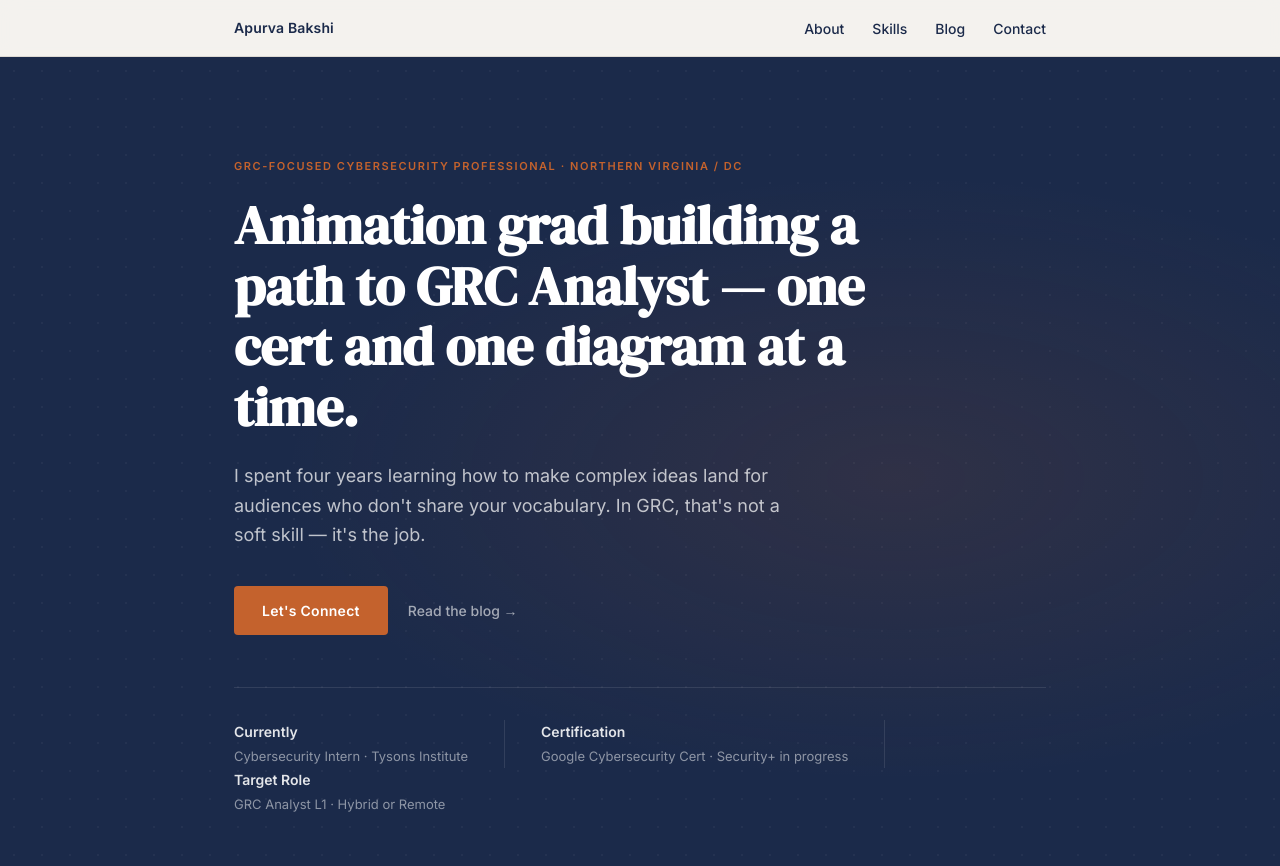
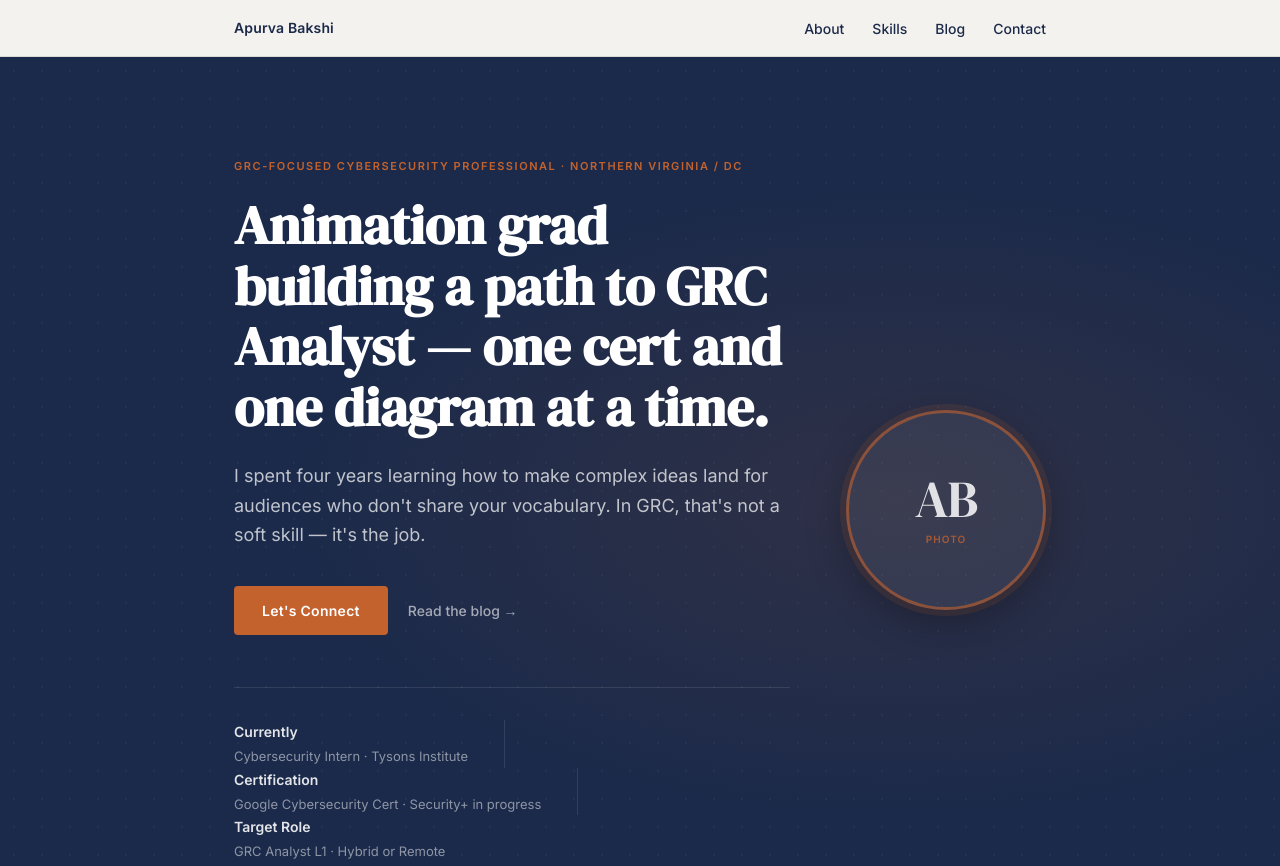
Before and after one commit to ApurvaCyberSec/portfolio, a plain HTML site: page index.html in a window 1280 px wide. Shown: the top 866 px of the page. Drawn offline with Linux system fonts and the light colour scheme.

Commit message:
add profile photo frame to hero; placeholder with real-photo swap instructions

```diff
--- a/index.html
+++ b/index.html
@@ -167,7 +167,65 @@
       padding: 100px 24px 84px;
       overflow: hidden;
     }
-    #hero .container { max-width: var(--max-w); margin: 0 auto; position: relative; }
+    #hero .container {
+      max-width: var(--max-w);
+      margin: 0 auto;
+      position: relative;
+      display: flex;
+      align-items: center;
+      gap: 56px;
+    }
+    .hero-content { flex: 1; min-width: 0; }
+
+    /* Photo frame */
+    .hero-photo-wrap {
+      flex-shrink: 0;
+      animation: fadeUp 0.7s 0.15s ease both;
+    }
+    .hero-photo {
+      width: 200px;
+      height: 200px;
+      border-radius: 50%;
+      border: 3px solid rgba(196,98,45,0.6);
+      box-shadow: 0 0 0 6px rgba(196,98,45,0.12), 0 12px 40px rgba(0,0,0,0.35);
+      object-fit: cover;
+      object-position: center top;
+      display: block;
+      transition: box-shadow 0.3s;
+    }
+    .hero-photo:hover {
+      box-shadow: 0 0 0 6px rgba(196,98,45,0.28), 0 16px 48px rgba(0,0,0,0.4);
+    }
+    /* Placeholder shown when no photo is present */
+    .hero-photo-placeholder {
+      width: 200px;
+      height: 200px;
+      border-radius: 50%;
+      border: 3px solid rgba(196,98,45,0.6);
+      box-shadow: 0 0 0 6px rgba(196,98,45,0.12), 0 12px 40px rgba(0,0,0,0.3);
+      background: rgba(255,255,255,0.06);
+      display: flex;
+      align-items: center;
+      justify-content: center;
+      flex-direction: column;
+      gap: 6px;
+    }
+    .hero-photo-initials {
+      font-family: var(--serif);
+      font-size: 52px;
+      color: rgba(255,255,255,0.85);
+      line-height: 1;
+      letter-spacing: -1px;
+    }
+    .hero-photo-hint {
+      font-size: 10px;
+      font-weight: 600;
+      letter-spacing: 0.1em;
+      text-transform: uppercase;
+      color: var(--amber);
+      opacity: 0.8;
+    }
+
     .hero-label {
       font-size: 11px;
       font-weight: 600;
@@ -548,6 +606,10 @@
     @media (max-width: 640px) {
       :root { --section-pad: 60px 20px; }
 
+      #hero .container { flex-direction: column-reverse; align-items: flex-start; gap: 32px; }
+      .hero-photo, .hero-photo-placeholder { width: 120px; height: 120px; }
+      .hero-photo-initials { font-size: 36px; }
+
       .nav-links {
         display: none;
         flex-direction: column;
@@ -598,6 +660,9 @@
   <!-- HERO -->
   <section id="hero">
     <div class="container">
+
+      <!-- ═══ TEXT COLUMN ═══ -->
+      <div class="hero-content">
         <p class="hero-label">GRC-Focused Cybersecurity Professional · Northern Virginia / DC</p>
         <h1 class="hero-tagline">Animation grad building a path to GRC Analyst — one cert and one diagram at a time.</h1>
         <p class="hero-bio">I spent four years learning how to make complex ideas land for audiences who don't share your vocabulary. In GRC, that's not a soft skill — it's the job.</p>
@@ -619,6 +684,24 @@
             GRC Analyst L1 · Hybrid or Remote
           </div>
         </div>
+      </div>
+
+      <!-- ═══ PHOTO COLUMN ═══ -->
+      <div class="hero-photo-wrap">
+        <!--
+          SWAP IN REAL PHOTO:
+          Replace the placeholder div below with:
+          <img src="apurva.jpg" alt="Apurva Bakshi" class="hero-photo" />
+
+          Photo tips: natural light, neutral/dark background,
+          direct eye contact, square crop (1:1), 600×600px min.
+        -->
+        <div class="hero-photo-placeholder">
+          <span class="hero-photo-initials">AB</span>
+          <span class="hero-photo-hint">Photo</span>
+        </div>
+      </div>
+
     </div>
   </section>
 
```
Lines whose indentation alone changed are shown as unchanged.
